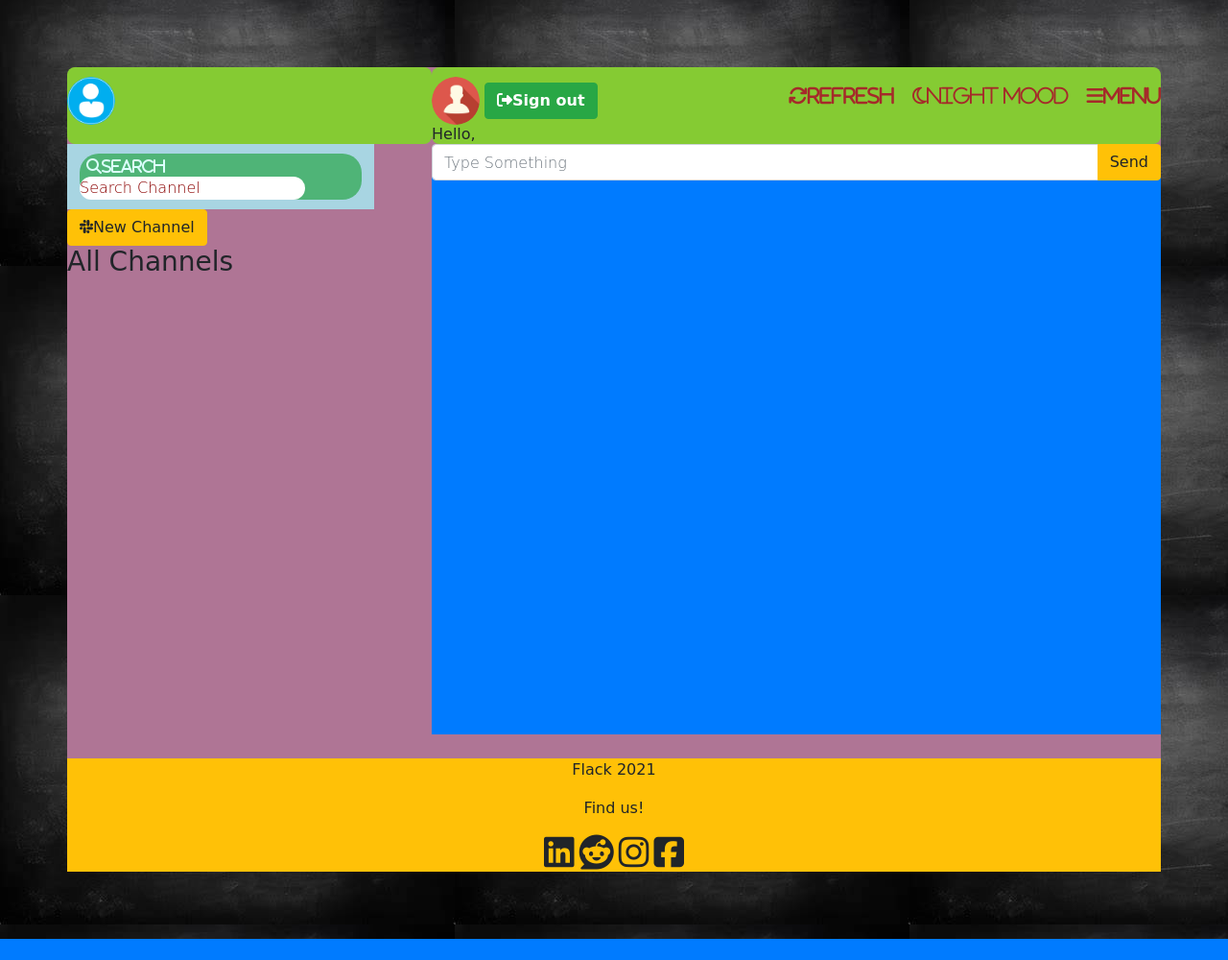
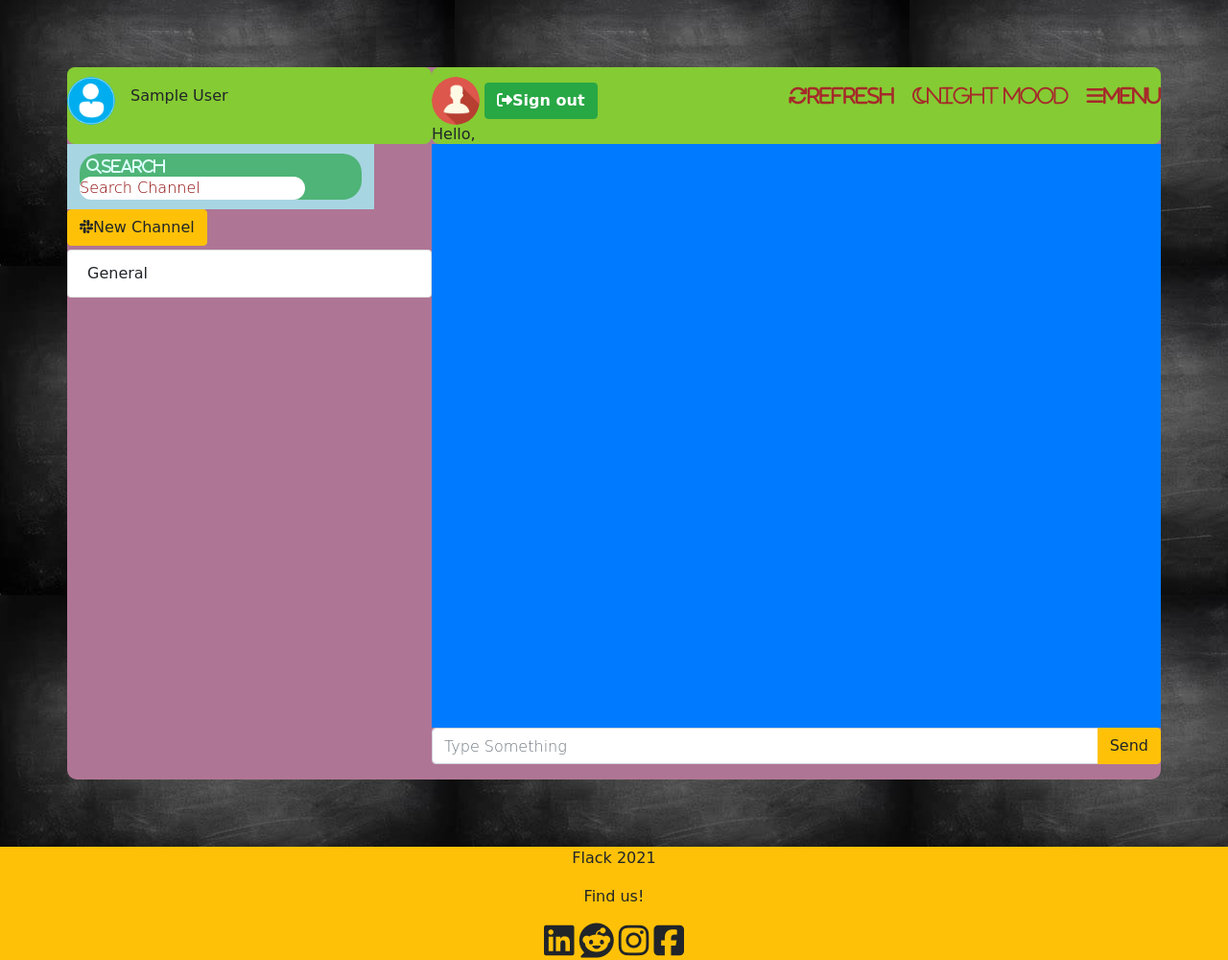
Before and after one commit to MajorTom97/cs50w-project2, a Flask app: page / in a window 1280 px wide. Shown: the part 66-1066 px from the top of the page at 96% size. Before the commit the page ends 1044 px from the top, so only its background shows below. Run offline with Flask 2, Linux system fonts and the light colour scheme; the visitor is signed in with stand-in values (Sample User, id 1); some libraries are stand-ins or nearby versions; some web fonts are replaced.

Commit message:
Kurz endes commit und gut auszuziehen :)

```diff
--- a/application.py
+++ b/application.py
@@ -1,9 +1,11 @@
+from collections import deque
 import os
 
 from flask import Flask, redirect, render_template, request, session, url_for
-from flask_socketio import SocketIO, emit,  join_room, leave_room
+from flask_socketio import SocketIO, emit, join_room, leave_room
 from helpers import login_required
 from time import localtime, strftime
+from collections import deque
 
 app = Flask(__name__)
 app.config["SECRET_KEY"] = os.getenv("SECRET_KEY") or "esta/esmi/secret-key"
@@ -18,11 +20,14 @@ max_messages = 100
 
 # Messages on the current channel
 channelMessage = dict()
+channelMessage["General"] = []
 
 @app.route("/")
 def index():
+    global channels
     if "name" in session:
-        return render_template("chat.html", channels=channels)
+        print(channels)
+        return render_template("chat.html", channel_list = channels)
     else:
         return render_template("base.html")
 
@@ -30,7 +35,9 @@ def index():
 def chat():
     if request.method == "GET":
         if "name" in session:
-            return render_template("chat.html")
+            print(channels)
+            return render_template("chat.html", channel_list = channels)
+
         else:
             return render_template("base.html")
     else:
@@ -63,57 +70,72 @@ def channel_list():
     emit('all-channels', channels=[])
 
 
+
 @socketio.on('newChannel')
 def create_channel(data):
     global channels
-    newChannel=request.form.get("newChannel")
+    # newChannel=request.form.get("newChannel")
+    # Dict key
     channel = data["channel"]
     # Identified if the new Channel already exitst
     if channel and channel not in channels:
-        channels[channel] = []
+        channelMessage[channel] = []
+        channels.append(channel)
         # Emit on the client-side
         print("------------")
-        emit('newChannel', channel, broadcast=True)
         print("New Channel {channel} is ready to use!")
+        emit('newChannel', {"channel":channel}, broadcast=True)
     else:
+        emit("showERROR", {"content":f'{channel}: name channel already taken'})
         print(f'{channel}: name channel already taken')
 
+@socketio.on('load_messages')
+def load_messages(data):
+    global channels
+    channel = data["channel"]
+    emit('load_messages', {
+        "messages": list(channelMessage[channel])
+    })
 
-@socketio.on('messages')
+@socketio.on('message')
 def newMessages(data):
     global channels
-    # channel = data["channel"]
-    channel = session.get("channel")
-    message = ["message"]
-    time = strftime(localtime())
-    channel = session.get("channel")
-    channelMessage[channel].append([session.get("nickname"), message, time])
-    emit("newMsj", {
-        "nickname": session.get("nickname"),
-        "message": message,
-        "time": time},
-        channel=channel)
+    channel = data["channel"]
+    print(data)
+    message = data["message"]
+    time = data["time"]
+    user_message = {"user": session.get("name"), "content": message, "time": time}
+    channelMessage[channel] = deque(maxlen = 100)
+    # channelMessage.append(message)
+    channelMessage[channel].append(user_message)
+    emit("newMessage", user_message, to = channel)
     # if lenght channels dictionary return the list of channels where message id
     # equal to the lsit of channels and display the new message on the screen
-    if len(channels[channel]):
-        message["message"] = channels[channel][-1]["message"][+1]
-    else:
-        message["message"] = 0
 
-    channels[channel] += [message]
-    emit(f'New Messages on channel', message, channel)
 
 # Join to a channel
 @socketio.on("join")
-def join_on():
-    nickname = session.get("nickname")
-    channel = session.get("channel")
+def join_on(data):
+    nickname = session.get("name")
+    channel = data["channel"]
     join_room(channel)
-    emit("Joined to {channel}", {
-        "message": nickname + "new messages"}, channel=channel)
+    message = f"{nickname} joined the {channel}"
     print("--------")
-    print('{nickname} joined the {channel}')
     print("--------")
+    print(f'{nickname} joined the {channel}')
+    emit("showLOG", {"message": message}, to = channel)
+
+@socketio.on("leave")
+def leave_chat(data):
+    nickname = session.get("name")
+    channel = data["channel"]
+    leave_room(channel)
+    message = f"{nickname} leaved the {channel}"
+    print("--------")
+    print("--------")
+    print(f'{nickname} leaved the {channel}')
+    emit("showLOG", {"message": message}, to = channel)
+
 
 if __name__=="__main__":
     socketio.run(app, debug=True)
--- a/static/scripts/socketio.js
+++ b/static/scripts/socketio.js
@@ -1,11 +1,15 @@
 var socket = io();
+if (localStorage.getItem("last_channel") == null){
+    localStorage.setItem("last_channel", "General");
+}
 // Connect to websocket
 var socket = io.connect(location.protocol + '//' + document.domain + ':' + location.port);
-    alert('Connected');
+
 socket.on('connect', function () {
 
     const nickname = localStorage.getItem('nickname')
     console.log("Connected")
+    socket.emit('join', {"channel": localStorage.getItem("last_channel")})
 
     socket.emit('online', {
         'user': nickname
@@ -18,35 +22,79 @@ var socket = io();
 });
 
 
-    socket.on("load_channels", data =>  {
-        document.querySelector('#channel_list').innerHTML = data.channel_lis;
+// socket.on("load_channels", data => {
+//     document.querySelector('#channel_list').innerHTML = data.channel_lis;
+// });
+
+// Channels
+let newChannel = () => {
+    var channelName = document.querySelector("#newChannel").value;
+    socket.emit("newChannel", {"channel":channelName});
+    document.querySelector("#newChannel").value = "";
+}
+
+socket.on("newChannel", data => {
+    let element = `<div class="list-group py-1">
+                    <span onclick = "channelSelection('${data.channel}')" class="list-group-item">${data.channel}</span>
+                    </div>`;
+    document.querySelector("#container-channels").innerHTML += element;
+
+})
+
+function channelSelection (channel) {
+    socket.emit('leave', {"channel": localStorage.getItem("last_channel")});
+    localStorage.setItem("last_channel", channel);
+    document.title="Flack: Chat Room " + channel;
+    socket.emit('join', {"channel": localStorage.getItem("last_channel")});
+    socket.emit("load_messages", {"channel":channel});
+
+}
+
+socket.on("load_messages", data => {
+    var container = document.querySelector("#id_messages");
+    container.innerHTML = "";
+    data.messages.forEach(element => {
+        let ele = `<span class="chat_bubble">${element.user} : ${element.content}<br>${element.time}</br></span>`;
+        container.innerHTML += ele;
     });
 
-    let addChannel = () =>{
-        let
-    }
-    socket.on('join', data => {
-        const li = document.createElement("li");
-
-        li.innerHTML = <b>${data.messages}</b>;
-        $("#list").append(li);
-        //document.querySelector("#join").append(li);
-        //console.log("Send")
 })
 
+// socket.on('join', data => {
+//     const li = document.createElement("li");
+
+//     li.innerHTML = `<b>${data.messages}</b>`;
+//     $("#list").append(li);
+//     //document.querySelector("#join").append(li);
+//     //console.log("Send")
+// })
+
 // Send Message
-    document.querySelector("#messages").onclick = () => {
-        console.log(document.querySelector("user_message").value);
-        var message = document.querySelector("#send").value;
+document.querySelector("#button-addon2").onclick = () => {
+    console.log(document.querySelector("#user_message").value);
+    var message = document.querySelector("#user_message").value;
     var nickname = localStorage.getItem("name");
-        var time = new Date;
-        socket.emit("message", {"name": nickname, "message": message, "time": time})
+    var time = new Date();
+    socket.emit("message", { "name": nickname, "message": message, "time": time, "channel":localStorage.getItem("last_channel")})
 
     // Clear the box chat
-        document.querySelector("user_message").value = "";
+    document.querySelector("#user_message").value = "";
+    console.log("send message")
 }
 
 socket.on("newMessage", data => {
-        var message = document.querySelector("#newMessages");
-        //var message_received =
+    var container = document.querySelector("#id_messages");
+    let element = `<span class="chat_bubble">${data.user} : ${data.content}<br>${data.time}</br></span>`;
+    container.innerHTML += element;
+    console.log("received message")
 })
+
+socket.on("showERROR", data => {
+    alert(data.content);
+})
+
+socket.on("showLOG", data => {
+    var container = document.querySelector("#id_messages");
+    let element = `<span class="chat_log">${data.message}</span>`;
+    container.innerHTML += element;
+})
--- a/static/styles/style.css
+++ b/static/styles/style.css
@@ -185,4 +185,25 @@ input:focus {
   background: #FFD8BE;
   cursor: pointer;
 }
+
+.chat-bubble {
+  padding: 10px 14px;
+  background: #eee;
+  margin: 10px 30px;
+  border-radius: 9px;
+  position: relative;
+  -webkit-animation: fadeIn 1s ease-in;
+          animation: fadeIn 1s ease-in;
+}
+
+.chat-bubble:after {
+  content: '';
+  position: absolute;
+  top: 50%;
+  width: 0;
+  height: 0;
+  border: 20px solid transparent;
+  border-bottom: 0;
+  margin-top: -10px;
+}
 /*# sourceMappingURL=style.css.map */
--- a/static/styles/style.scss
+++ b/static/styles/style.scss
@@ -162,3 +162,24 @@ input {
     cursor: pointer;
   }
 }
+
+// Chat Bubble
+.chat-bubble {
+  padding: 10px 14px;
+  background: #eee;
+  margin: 10px 30px;
+  border-radius: 9px;
+  position: relative;
+  animation: fadeIn 1s ease-in;
+
+  &:after {
+    content: '';
+    position: absolute;
+    top: 50%;
+    width: 0;
+    height: 0;
+    border: 20px solid transparent;
+    border-bottom: 0;
+    margin-top: -10px;
+  }
+}
--- a/templates/base.html
+++ b/templates/base.html
@@ -66,6 +66,4 @@ Sign in
 </div>
 
 
-
-
 {% endblock %}
--- a/templates/chat.html
+++ b/templates/chat.html
@@ -1,4 +1,4 @@
-{% extends "base.html" %}
+{% extends "layout.html" %}
 
 {% block title%}
 Chat Room
@@ -15,10 +15,11 @@ Chat Room
       <div class="row no-gutters">
         <!--Menu Navbar -->
 
-        <div class="settings-tray col-12" style="height: 10vh; width:auto">
+        <div class="settings-tray col-12 d-flex " style="height: 10vh; width:auto">
           <img class="profile-image"
             src="../static/styles/img/user-png-icon-account-avatar-human-male-man-men-people-person-download-svg-download-png-edit-icon-512.png"
             alt="">
+            <p class="my-2 ml-3">{{session.name}}</p>
         </div>
 
         <!--Search for a channel-->
@@ -36,13 +37,13 @@ Chat Room
 
 
         <!--Channels List-->
-        <div class="col-12">
+        <div class="col-12" id="container-channels">
           <!--FOR JINJA CHANNELS-->
-          <h3>All Channels</h3>
+
           {% for channels in channel_list %}
 
           <div class="list-group py-1">
-            <a href="/channel/{{channel_list}}" class="list-group-item">{{channel_list}}</a>
+            <span onclick="channelSelection('{{channels}}')" class="list-group-item">{{channels}}</span>
           </div>
 
           {% endfor %}
@@ -69,7 +70,7 @@ Chat Room
           <div class="modal-footer">
             <button type="button" class="btn btn-danger" data-dismiss="modal"><i class="fa fa-ban"
                 aria-hidden="true"></i>Cancel</button>
-            <button type="button" class="btn btn-success"><i class="fa fa-check-circle"
+            <button type="button" onclick="newChannel()" class="btn btn-success"><i class="fa fa-check-circle"
                 aria-hidden="true"></i>Create</button>
           </div>
         </div>
@@ -94,22 +95,20 @@ Chat Room
             <div class="text">
               <h6>Hello, </h6>
             </div>
+          </div>
+        </div>
+
         <!--Messages Here-->
-
-            <div class="row no-gutters">
         <div class="col-12 bg-primary" style="height: 76vh; width:auto" id="id_messages">
 
+        </div>
 
-              </div>
-            </div>
-          </div>
-        </div>
+
         <!--Input Messages-->
-        <div class="col-12 messages-panel" id="send">
-          <div class="row no-gutters">
+        <div class="col-12" id="send">
             <div class="input-group mb-3" id="inputmessage">
               <input type="text" class="form-control" placeholder="Type Something" aria-label="Recipient's username"
-                    aria-describedby="button-addon2">
+                aria-describedby="button-addon2" id="user_message">
               <div class="input-group-append">
                 <button class="btn btn-warning" type="button" id="button-addon2">Send</button>
               </div>
@@ -120,4 +119,5 @@ Chat Room
   </div>
 </div>
 
+
 {% endblock %}
--- a/templates/layout.html
+++ b/templates/layout.html
@@ -60,7 +60,7 @@
     </footer>
     <script src="https://code.jquery.com/jquery-3.6.0.js" integrity="sha256-H+K7U5CnXl1h5ywQfKtSj8PCmoN9aaq30gDh27Xc0jk=" crossorigin="anonymous"></script>
     <script src="https://cdn.jsdelivr.net/npm/bootstrap@4.6.0/dist/js/bootstrap.bundle.min.js" integrity="sha384-Piv4xVNRyMGpqkS2by6br4gNJ7DXjqk09RmUpJ8jgGtD7zP9yug3goQfGII0yAns" crossorigin="anonymous"></script>
-    <script>src="{{url_for('static', filename='scripts/socketio.js' )}}"</script>
     <script src="https://cdn.socket.io/4.3.2/socket.io.min.js" integrity="sha384-KAZ4DtjNhLChOB/hxXuKqhMLYvx3b5MlT55xPEiNmREKRzeEm+RVPlTnAn0ajQNs" crossorigin="anonymous"></script>
+    <script src="{{url_for('static', filename='scripts/socketio.js' )}}"></script>
 </body>
 </html>
```
Also changed, not shown: 1 other file. Lines whose indentation alone changed are shown as unchanged.
